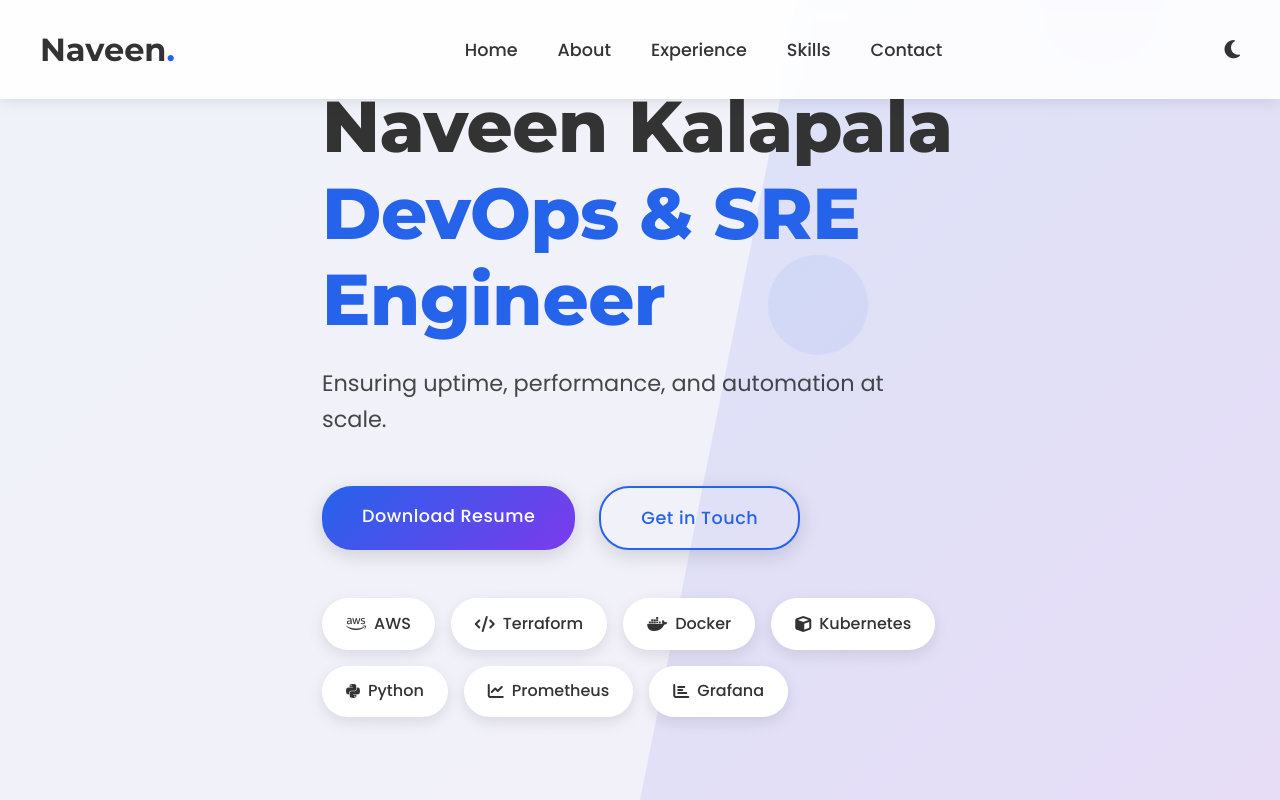
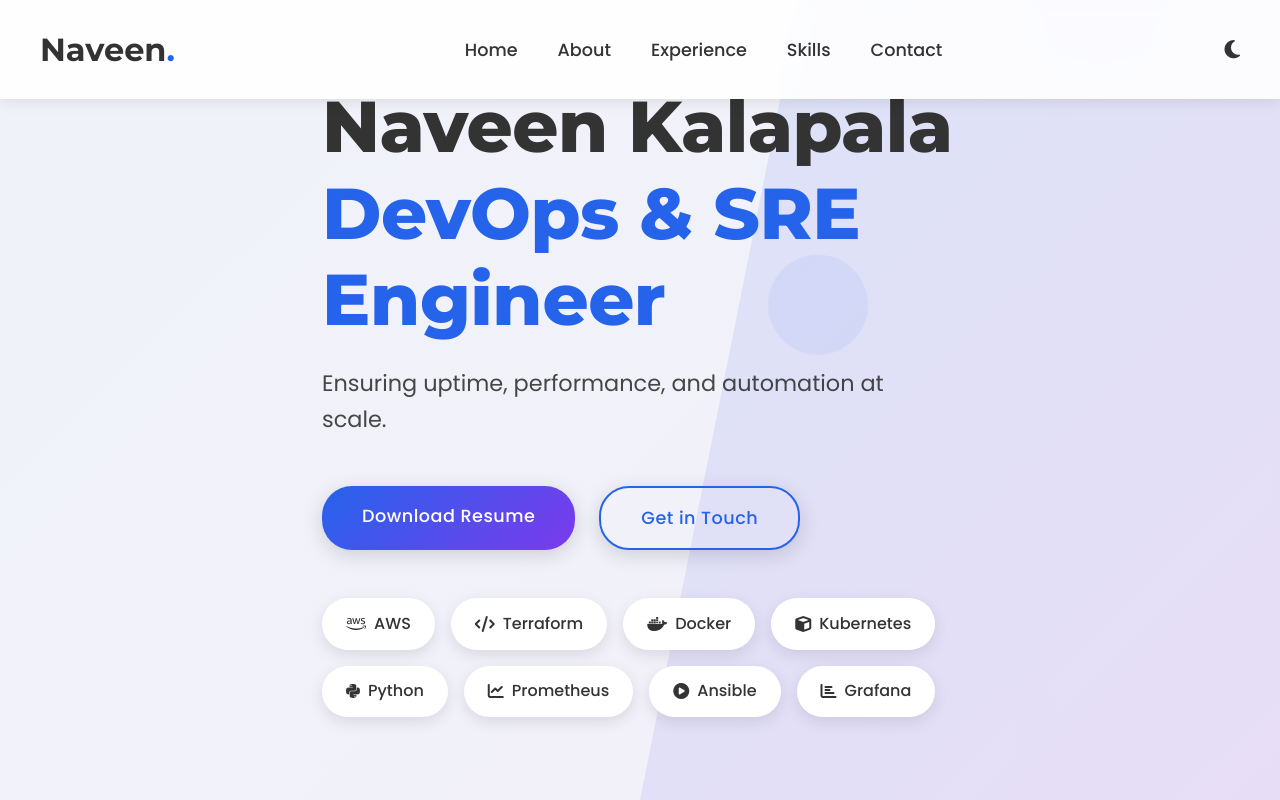
Before and after one commit to nkalapala12/naveenkalapala.github.io, a plain HTML site: page index.html in a window 1280 px wide. Shown: the top 800 px of the page. Drawn offline with Linux system fonts and the light colour scheme.

Commit message:
tech stack updated

```diff
--- a/index.html
+++ b/index.html
@@ -889,6 +889,7 @@
                 <span><i class="fas fa-cube"></i> Kubernetes</span>
                 <span><i class="fab fa-python"></i> Python</span>
                 <span><i class="fas fa-chart-line"></i> Prometheus</span>
+                <span><i class="fas fa-play-circle"></i> Ansible</span>
                 <span><i class="fas fa-chart-bar"></i> Grafana</span>
             </div>
         </div>
```
